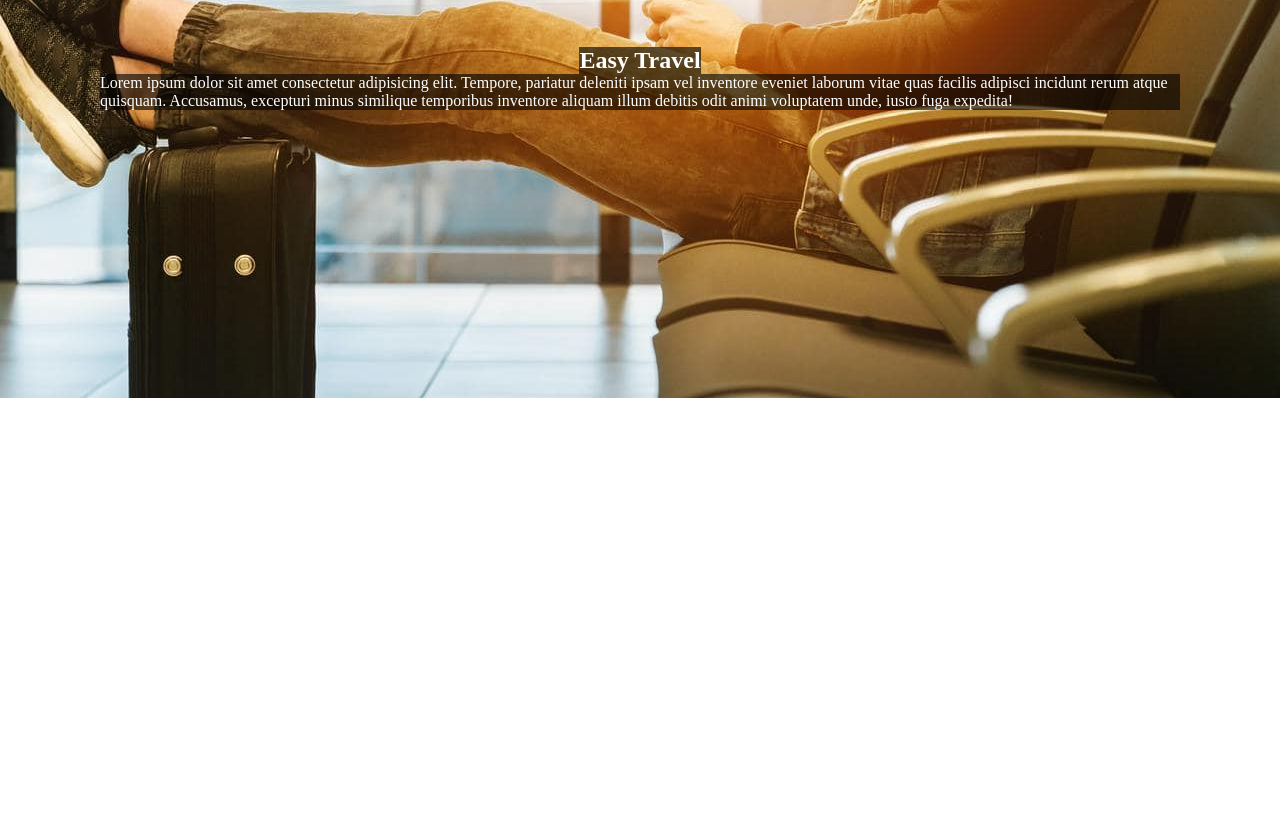
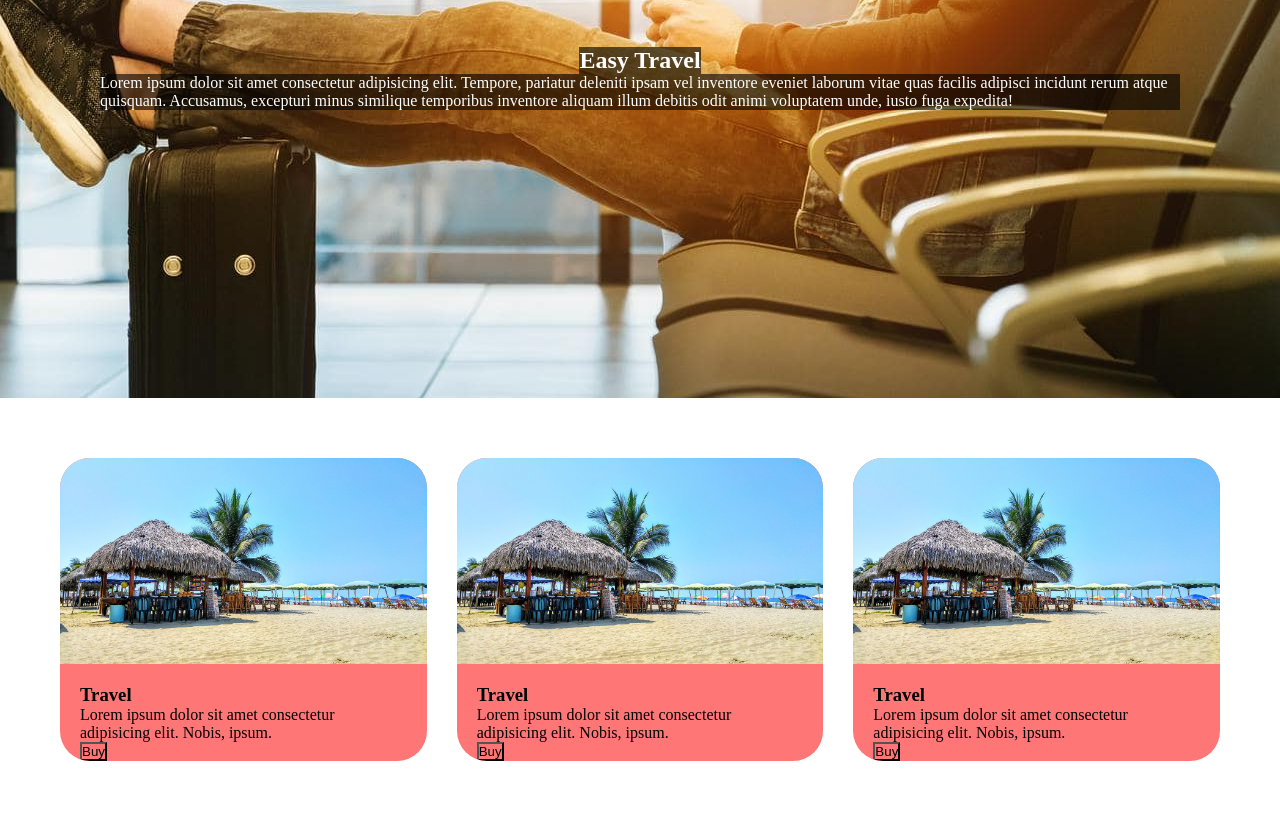
Before and after one commit to Ter0Wrist/flex-box, a plain HTML site: page index.html in a window 1280 px wide. Shown: the part 342-1163 px from the top of the page. Before the commit the page ends 800 px from the top, so only its background shows below. Drawn offline with Linux system fonts and the light colour scheme.

Commit message:
Projecto ter

```diff
--- a/CSS/index.css
+++ b/CSS/index.css
@@ -42,3 +42,29 @@
     color: #fff;
     filter: blur(px);
 }
+.tars{
+    display: flex;
+    padding: 60px;
+    gap: 30px;
+}
+.tar{
+    background-color: rgb(255, 118, 118);
+    border-radius: 30px;
+    overflow: hidden;
+    display: flex;
+    flex-direction: column;
+    gap: 20px;
+}
+.tar_img{
+    height: 100%;
+
+}
+.contenido{
+    padding-inline: 20px;
+}
+.tar_boton{
+    margin: 0;
+    padding: 0;
+    backdrop-filter: blur(5px);
+    background: transparent;
+}
--- a/index.html
+++ b/index.html
@@ -24,10 +24,38 @@
             </ul>
         </nav>
     </header>
+    <main>
     <div id="img_ba">
         <h2 id="Title">Easy Travel</h2>
         <p id="parrafo_div">Lorem ipsum dolor sit amet consectetur adipisicing elit. Tempore, pariatur deleniti ipsam vel inventore eveniet laborum vitae quas facilis adipisci incidunt rerum atque quisquam. Accusamus, excepturi minus similique temporibus inventore aliquam illum debitis odit animi voluptatem unde, iusto fuga expedita!</p>
 
     </div>
+     <section class="tars">
+        <div class="tar">
+            <img src="./img/Mejores-playas-de-Ecuador.jpg" alt="" class="tar_img">
+            <div class="contenido">
+              <h3 class="tar_titulo">Travel</h3>
+              <p class="tar_texto">Lorem ipsum dolor sit amet consectetur adipisicing elit. Nobis, ipsum.</p>
+              <button class="tar_boton">Buy</button>
+            </div>
+        </div>
+        <div class="tar">
+            <img src="./img/Mejores-playas-de-Ecuador.jpg" alt="" class="tar_img">
+            <div class="contenido">
+              <h3 class="tar_titulo">Travel</h3>
+              <p class="tar_texto">Lorem ipsum dolor sit amet consectetur adipisicing elit. Nobis, ipsum.</p>
+              <button class="tar_boton">Buy</button>
+            </div>
+        </div>
+        <div class="tar">
+            <img src="./img/Mejores-playas-de-Ecuador.jpg" alt="" class="tar_img">
+            <div class="contenido">
+              <h3 class="tar_titulo">Travel</h3>
+              <p class="tar_texto">Lorem ipsum dolor sit amet consectetur adipisicing elit. Nobis, ipsum.</p>
+              <button class="tar_boton">Buy</button>
+            </div>
+        </div>
+     </section>
+    </main>
 </body>
 </html>
```
Also changed, not shown: img/Mejores-playas-de-Ecuador.jpg (added).
